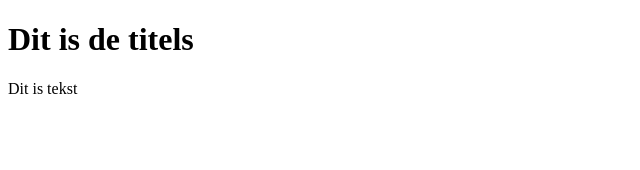
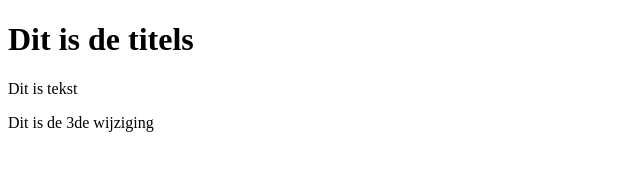
Before and after one commit to Maximslegacy99/nieuwProject, a plain HTML site: page nieuwProject/WebContent/index.html in a window 1280 px wide. Shown: the whole page, without its empty margins (0-640 px from the left). Drawn offline with Linux system fonts and the light colour scheme.

Commit message:
Dit is de 3de wijziging in index.html

```diff
--- a/nieuwProject/WebContent/index.html
+++ b/nieuwProject/WebContent/index.html
@@ -9,6 +9,7 @@
 
 	<article>
 		<p>Dit is tekst</p>
+		<p>Dit is de 3de wijziging</p>
 	</article>
 </body>
 </html>
```
